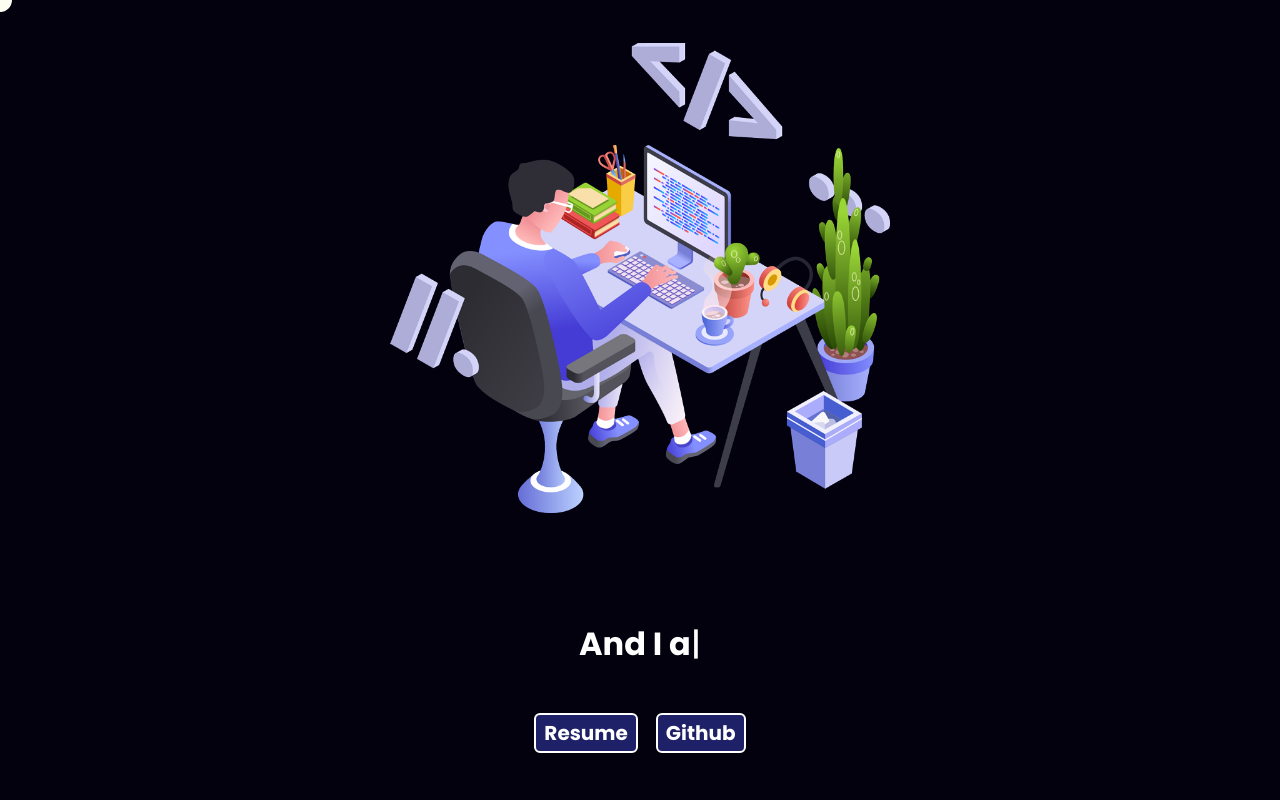
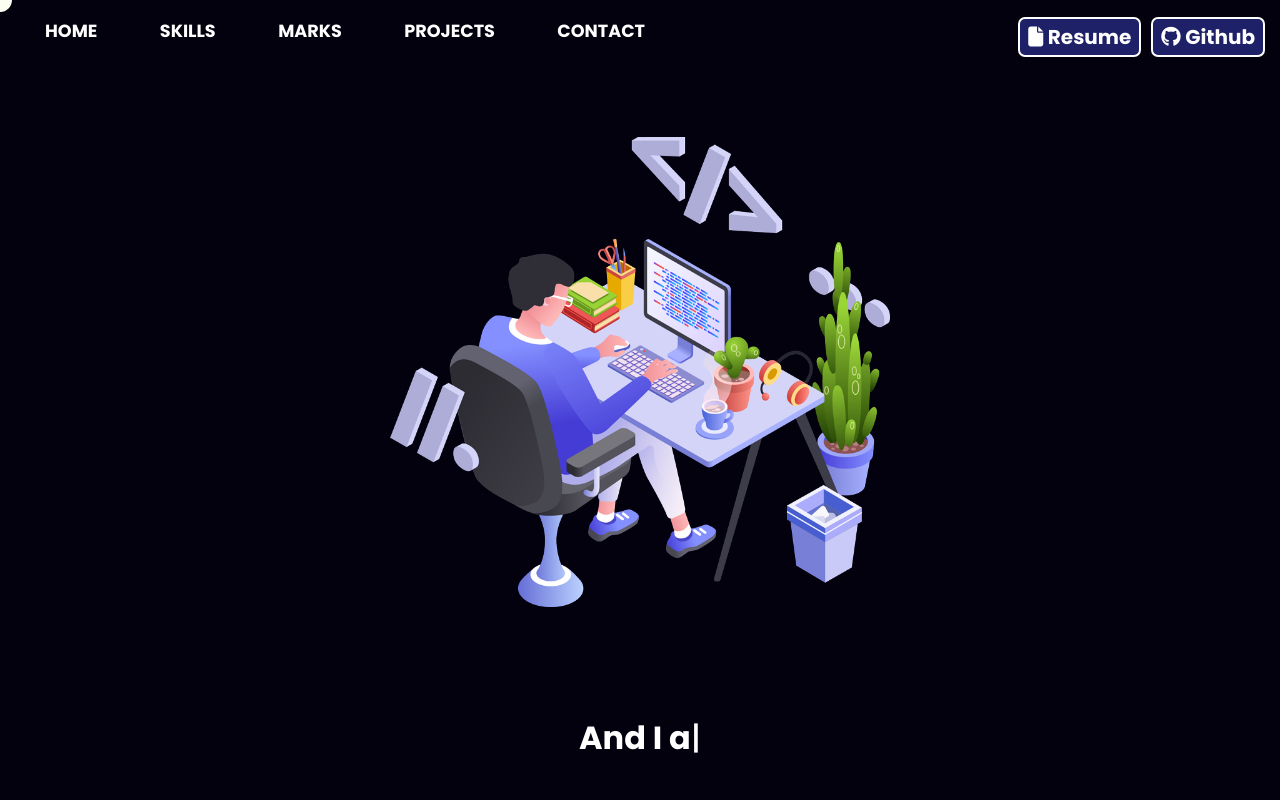
Before and after one commit to RitbanBarua/my-portfolio, a React (Create React App) app: page / in a window 1280 px wide. Shown: the top 800 px of the page. Built offline with nearby package versions, Linux system fonts and the light colour scheme; a web font is replaced by a local one.

Commit message:
Added Navbar

```diff
--- a/src/App.css
+++ b/src/App.css
@@ -11,6 +11,10 @@
   --secondary-text-color: rgba(170, 107, 228, 1);
   --main-bg-color: #04010f;
   --btn-color: #1e2167;
+}
+
+.container {
+  width: 100%;
 }
 
 section>div {
@@ -33,14 +37,33 @@ section>div {
 
 /* Navbar CSS */
 
-#nav-container{
+nav {
+  width: 100%;
+  padding: 15px 10px;
+  margin-bottom: 20px;
+}
+
+.nav-dropdown-active {
+  height: 346px;
+  transition: all 1s ease;
+}
+
+#nav-container {
+  display: flex;
+  flex-direction: row-reverse;
+  justify-content: space-between;
+  align-items: flex-start;
+}
+
+#nav-pc-links {
   display: flex;
   justify-content: space-between;
   align-items: center;
-  padding: 5px 5px;
+  width: 50%;
+  margin-left: 20px;
 }
 
-nav a{
+#nav-pc-links a, #nav-dropdown-container ul a{
   text-decoration: none;
   color: var(--primary-text-color);
   font-size: 1.1rem;
@@ -48,14 +71,103 @@ nav a{
   padding: 3px 5px;
   margin: 0px 10px;
   text-transform: uppercase;
-  border-bottom: 3px solid white;
-  background-color: #1e2167;
 }
 
-#nav-hamburger-btn{
+#nav-pc-links a:hover, #nav-dropdown-container ul a:hover{
+  border-bottom: 3px solid rgba(255, 255, 255, 0.8);
+}
+
+#nav-pc-links a:active, #nav-dropdown-container ul a:active{
+  border-bottom: 3px solid rgba(255, 255, 255, 1);
+}
+
+#nav-mob-btn-container {
+  display: none;
+  position: relative;
+  width: 36px;
+  height: 22px;
+}
+
+.nav-btn {
+  display: none;
   background-color: transparent;
   border: none;
   cursor: pointer;
+  position: absolute;
+  top: 25%;
+  right: 0;
+  z-index: 50;
+  opacity: 0;
+  transition: all 0.3s ease;
+}
+
+.nav-btn-show {
+  display: inline-block !important;
+  opacity: 1 !important;
+}
+
+#nav-pc-btn-container button{
+  color:var(--primary-text-color) ;
+  background-color: var(--btn-color);
+  margin: 2px 5px;
+  border-radius: 7px;
+}
+
+#nav-dropdown-container {
+  display: none;
+  width: 100%;
+  position: absolute;
+  top: 0;
+  right: 0;
+  padding: 10px 10px;
+  background-color: #292A38;
+  border: 1px solid white;
+  opacity: 0;
+  /* transform: translate3d(200px, 0, 0);
+  transition: all 0.5s ease; */
+}
+
+#empty {
+  width: 100%;
+}
+
+#nav-dropdown-btn-container{
+  width: calc(100% - 22px);
+}
+
+#nav-dropdown-btn-container button{
+  color:var(--primary-text-color) ;
+  background-color: var(--btn-color);
+  margin: 2px 5px;
+  border-radius: 7px;
+}
+
+#nav-dropdown-container ul {
+  height: 250px;
+  display: flex;
+  flex-direction: column;
+  justify-content: space-evenly;
+  align-items: flex-start;
+}
+
+#nav-dropdown-container ul li {
+  display: inline-block;
+}
+
+@media only screen and (max-width: 1200px) {
+  #nav-pc-links{
+    width: 65%;
+  }
+}
+
+@media only screen and (max-width: 950px) {
+  #nav-pc-links, #nav-pc-btn-container{
+    display: none;
+  }
+
+  #nav-mob-btn-container, #nav-dropdown-container{
+    display: block;
+  }
 }
 
 /* Intro CSS */
@@ -94,13 +206,18 @@ nav a{
   margin: 0px 8px;
 }
 
-.btn-container button, .btn {
+.btn-container button,
+.btn {
   border: 2px solid var(--primary-text-color);
   font-size: 20px;
   cursor: pointer;
   font-weight: 600;
   padding: 3px 8px;
   font-family: 'Proza Libre', 'Poppins', sans-serif;
+}
+
+.btn-container button i{
+  margin-right: 4.5px;
 }
 
 #intro-btn-container button {
@@ -127,24 +244,24 @@ nav a{
 }
 
 @media only screen and (max-width: 1300px) {
-  #intro-container{
+  #intro-container {
     display: flex;
     flex-direction: column-reverse;
     justify-content: center;
     align-items: center;
   }
 
-  #dev-img{
+  #dev-img {
     max-width: 500px;
   }
 }
 
-@media only screen and (max-width: 500px){
-  .typedjs-container{
+@media only screen and (max-width: 500px) {
+  .typedjs-container {
     height: 150px;
   }
 
-  #dev-img{
+  #dev-img {
     width: 95%;
   }
 }
@@ -274,7 +391,7 @@ nav a{
 
 /* ContactPage CSS */
 
-#contact-container{
+#contact-container {
   width: 100%;
   /* display: flex;
   justify-content: center;
@@ -284,7 +401,7 @@ nav a{
   grid-template-columns: repeat(2, 1fr);
 }
 
-#contact-form-container{
+#contact-form-container {
   /* width: calc(50% - 0.5px); */
   margin: auto;
   padding: 2.5rem 3rem;
@@ -298,29 +415,30 @@ nav a{
   transition: all 0.4s ease-in-out;
 }
 
-#contact-form-container h3{
+#contact-form-container h3 {
   font-size: 1.4rem;
 }
 
-#contact-form-container form{
+#contact-form-container form {
   display: flex;
   flex-direction: column;
   width: 70%;
 }
 
-.contact-input-wrapper{
+.contact-input-wrapper {
   height: 40px;
   width: 100%;
   margin: 10px 0px;
   position: relative;
 }
 
-#contact-desc-wrapper{
+#contact-desc-wrapper {
   height: 45px;
   margin: 15px 0px;
 }
 
-.contact-input-wrapper input, .contact-input-wrapper textarea{
+.contact-input-wrapper input,
+.contact-input-wrapper textarea {
   width: 100%;
   height: 100%;
   outline: none;
@@ -331,7 +449,7 @@ nav a{
   resize: none;
 }
 
-.contact-input-wrapper label{
+.contact-input-wrapper label {
   position: absolute;
   top: 25%;
   left: 1px;
@@ -340,36 +458,38 @@ nav a{
   transition: all 0.3s ease;
 }
 
-.contact-input-wrapper input:focus ~ label,
-.contact-input-wrapper input:valid ~ label {
+.contact-input-wrapper input:focus~label,
+.contact-input-wrapper input:valid~label {
   transform: translateY(-20px);
   font-size: 0.9rem;
   color: var(--primary-text-color);
   cursor: unset;
 }
 
-.contact-input-wrapper textarea:focus ~ label,
-.contact-input-wrapper textarea:valid ~ label {
+.contact-input-wrapper textarea:focus~label,
+.contact-input-wrapper textarea:valid~label {
   transform: translateY(-30px);
   font-size: 0.9rem;
   color: var(--primary-text-color);
   cursor: unset;
 }
 
-#contact-form-container input:-webkit-autofill,                 /* Fixed a color issue for autofill on input element */
+#contact-form-container input:-webkit-autofill,
+/* Fixed a color issue for autofill on input element */
 #contact-form-container input:-webkit-autofill:hover,
 #contact-form-container input:-webkit-autofill:focus,
 #contact-form-container input:-webkit-autofill:active,
-#contact-form-container textarea:-webkit-autofill,                 /* Fixed a color issue for autofill on textarea element */
+#contact-form-container textarea:-webkit-autofill,
+/* Fixed a color issue for autofill on textarea element */
 #contact-form-container textarea:-webkit-autofill:hover,
 #contact-form-container textarea:-webkit-autofill:focus,
-#contact-form-container textarea:-webkit-autofill:active{
+#contact-form-container textarea:-webkit-autofill:active {
   transition: background-color 5000s;
   -webkit-text-fill-color: var(--primary-text-color) !important;
   caret-color: var(--primary-text-color);
 }
 
-.submit-btn{
+.submit-btn {
   margin-top: 5px;
   border-radius: 20px;
   font-weight: 700;
@@ -381,7 +501,7 @@ nav a{
   border-bottom: 0.5px solid var(--primary-text-color);
 } */
 
-#contact-other-container{
+#contact-other-container {
   /* width: calc(50% - 0.5px); */
   padding: 3rem;
   display: flex;
@@ -393,7 +513,7 @@ nav a{
   transition: all 0.4s ease-in-out;
 }
 
-#contact-other-container > div{
+#contact-other-container>div {
   width: 255px;
   margin: 1rem;
   display: flex;
@@ -401,7 +521,7 @@ nav a{
   align-items: center;
 }
 
-#contact-other-container a{
+#contact-other-container a {
   margin-left: 10px;
   font-weight: 500;
   font-size: 1.1rem;
@@ -409,13 +529,13 @@ nav a{
   color: var(--primary-text-color);
 }
 
-@media only screen and (max-width: 1150px){
+@media only screen and (max-width: 1150px) {
 
-  #contact-page-container{
+  #contact-page-container {
     margin-top: 100px;
   }
 
-  #contact-container{
+  #contact-container {
     display: flex;
     flex-direction: column;
     justify-content: center;
@@ -423,31 +543,60 @@ nav a{
     margin-top: 50px;
   }
 
-  #contact-form-container{
+  #contact-form-container {
     border: none;
   }
 }
 
 @media only screen and (max-width: 500px) {
-  #contact-form-container{
+  #contact-form-container {
     padding: 2.5rem 0.1rem;
   }
 }
 
 /* Footer CSS */
 
-#footer-container{
+#footer-container {
   text-align: center;
   border-top: 0.5px dotted var(--primary-text-color);
   padding: 30px 5px;
 }
 
-#footer-container a{
+#footer-container a {
   text-decoration: none;
   /* font-family: 'Ubuntu';
   font-size: 1.1rem; */
   font-weight: 500;
   color: var(--secondary-text-color);
+}
+
+/* Go To Top Button JS */
+
+#go-to-top-btn {
+  position: fixed;
+  bottom: 20px;
+  right: 20px;
+  width: 50px;
+  height: 50px;
+  border-radius: 50%;
+  border: none;
+  text-align: center;
+  background-color: #fff;
+  cursor: pointer;
+  z-index: 999;
+  display: none;
+  opacity: .8 !important;
+  box-shadow: 0 0 15px 0 rgba(0, 0, 0, .1);
+  transition: all 0.2s ease-in-out;
+}
+
+#go-to-top-btn:hover, #go-to-top-btn:active{
+  opacity: 1 !important;
+}
+
+.go-to-top-btn-active{
+  display: block !important;
+  opacity: 1;
 }
 
 /* Carousel CSS */
@@ -567,8 +716,8 @@ body {
   font-weight: 500;
 }
 
-@media only screen and (max-width: 500px){
-  .typedjs-container{
+@media only screen and (max-width: 500px) {
+  .typedjs-container {
     height: 150px;
   }
 }
@@ -596,10 +745,6 @@ body {
 }
 
 /* Misc CSS */
-
-.container {
-  width: 100%;
-}
 
 .active {
   transform: translate3d(0, 0, 0) !important;
--- a/src/App.js
+++ b/src/App.js
@@ -6,6 +6,7 @@ import Marks from './components/Marks';
 import Projects from './components/Projects';
 import ContactPage from './components/ContactPage';
 import Footer from './components/Footer';
+import Navbar from './components/Navbar';
 import GoToTopButton from './components/GoToTopButton';
 
 function App() {
@@ -32,6 +33,7 @@ function App() {
   return (
     <>
       <div className="App">
+        <Navbar />
         <Intro />
         <Skills />
         <Marks />
--- a/src/components/Intro.js
+++ b/src/components/Intro.js
@@ -8,10 +8,18 @@ export default function Intro() {
         <>
             <div className="container" id='intro-container'>
                 <div className='reveal' id="intro-left">
-                    <TypedJS strings={[`<h1>Hi, My Name Is <span id="name">Ritban Barua</span></h1>`,`<h1>And I am a passionate <span id="role">Web Developer</span></h1>`]}/>
+                    <TypedJS strings={[`<h1>Hi, My Name Is <span id="name">Ritban Barua</span></h1>`, `<h1>And I am a passionate <span id="role">Web Developer</span></h1>`]} />
                     <div className="btn-container" id="intro-btn-container">
-                        <button className='btn'>Resume</button>
-                        <button className='btn'>Github</button>
+                        <button className='btn'>
+                            <i className="fa-solid fa-file"></i>
+                            Resume
+                        </button>
+                        <a target='_blank' rel='noreferrer' href="https://github.com/RitbanBarua">
+                            <button className='btn'>
+                                <i className="fa-brands fa-github"></i>
+                                Github
+                            </button>
+                        </a>
                     </div>
                 </div>
                 <div className='reveal' id="intro-right">
--- a/src/components/Navbar.js
+++ b/src/components/Navbar.js
@@ -1,7 +1,121 @@
-import React from 'react'
+import React, { useEffect, useState } from 'react'
 
 export default function Navbar() {
+  const [dropdownState, setDropdownState] = useState(false);
+
+  const toggleNav = (e) => {
+    e.preventDefault();
+    document.getElementById('nav-hamburger-btn').classList.toggle('nav-btn-show');
+    document.getElementById('nav-cross-btn').classList.toggle('nav-btn-show');
+    (!dropdownState) ? setDropdownState(true) : setDropdownState(false);
+    console.log(dropdownState);
+  }
+
+  useEffect(() => {
+    console.log(dropdownState);
+    const navbar1 = document.querySelector("nav");
+    const dropdownMenu = document.getElementById("nav-dropdown-container");
+
+    if (dropdownState) {
+      dropdownMenu.classList.add("active");
+      navbar1.classList.add("nav-dropdown-active");
+    } else if (!dropdownState) {
+      dropdownMenu.classList.remove("active");
+      navbar1.classList.remove("nav-dropdown-active");
+    }
+  }, [dropdownState])
+
+
+  // useEffect(() => {
+  //   const letters = "ABCDEFGHIJKLMNOPQRSTUVWXYZ";
+
+  //   let interval = null;
+
+  //   document.querySelectorAll(".nav-section-link").forEach(elem => {
+  //     elem.onmouseover = event => {
+  //       let iteration = 0;
+
+  //       clearInterval(interval);
+
+  //       interval = setInterval(() => {
+  //         event.target.innerText = event.target.innerText
+  //           .split("")
+  //           .map((letter, index) => {
+  //             if (index < iteration) {
+  //               return event.target.dataset.value[index];
+  //             }
+
+  //             return letters[Math.floor(Math.random() * 26)]
+  //           })
+  //           .join("");
+
+  //         if (iteration >= event.target.dataset.value.length) {
+  //           clearInterval(interval);
+  //         }
+
+  //         iteration += 1 / 3;
+  //       }, 30);
+  //     }
+  //   })
+  // }, [])
+
+
   return (
-    <div>Navbar</div>
+    <>
+      <nav>
+        <div className="container" id="nav-container">
+          <div id="nav-mob-btn-container">
+            <button className='nav-btn nav-btn-show' id="nav-hamburger-btn" onClick={toggleNav}>
+              <i className="fa-solid fa-bars fa-2xl" style={{ color: '#fff' }}></i>
+            </button>
+            <button className='nav-btn' id="nav-cross-btn" onClick={toggleNav}>
+              <i className="fa-solid fa-xmark fa-2xl" style={{ color: '#fff' }}></i>
+            </button>
+          </div>
+          <div className="btn-container" id='nav-pc-btn-container'>
+              <button className='btn'>
+                <i className="fa-solid fa-file"></i>
+                Resume
+              </button>
+              <a target='_blank' rel='noreferrer' href="https://github.com/RitbanBarua">
+                <button className='btn'>
+                  <i className="fa-brands fa-github"></i>
+                  Github
+                </button>
+              </a>
+            </div>
+          <div id="nav-pc-links">
+            <a className='nav-section-link' data-value="HOME" href="#intro-container">Home</a>
+            <a className='nav-section-link' data-value="SKILLS" href="#skills-container">Skills</a>
+            <a className='nav-section-link' data-value="MARKS" href="#marks-container">Marks</a>
+            <a className='nav-section-link' data-value="PROJECTS" href="#projects-container">Projects</a>
+            <a className='nav-section-link' data-value="CONTACT" href="#contact-page-container">Contact</a>
+          </div>
+        </div>
+        <div className="container" id="nav-dropdown-container">
+          <div id="empty">
+            <div className="btn-container" id='nav-dropdown-btn-container'>
+              <button className='btn'>
+                <i className="fa-solid fa-file"></i>
+                Resume
+              </button>
+              <a target='_blank' rel='noreferrer' href="https://github.com/RitbanBarua">
+                <button className='btn'>
+                  <i className="fa-brands fa-github"></i>
+                  Github
+                </button>
+              </a>
+            </div>
+          </div>
+          <ul>
+            <a className='nav-section-link' data-value="HOME" href="#intro-container"><li>Home</li></a>
+            <a className='nav-section-link' data-value="SKILLS" href="#skills-container"><li>Skills</li></a>
+            <a className='nav-section-link' data-value="MARKS" href="#marks-container"><li>Marks</li></a>
+            <a className='nav-section-link' data-value="PROJECTS" href="#projects-container"><li>Projects</li></a>
+            <a className='nav-section-link' data-value="CONTACT" href="#contact-page-container"><li>Contact</li></a>
+          </ul>
+        </div>
+      </nav>
+    </>
   )
 }
```
